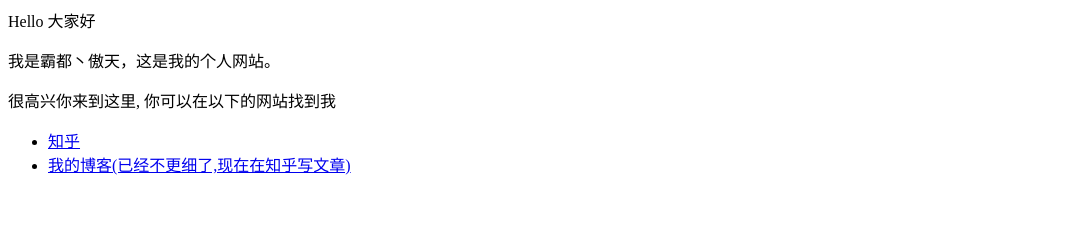
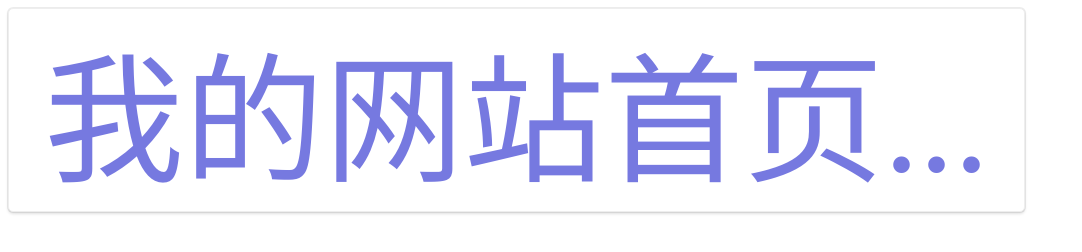
Before and after one commit to NEILLEE404/NEILLEE404.github-io, a plain HTML site: page index.html in a window 1280 px wide. Shown: the whole page, without its empty margins (0-1082 px from the left). Drawn offline with Linux system fonts and the light colour scheme.

Commit message:
Update index.html

```diff
--- a/index.html
+++ b/index.html
@@ -1,8 +1,28 @@
-<p>Hello 大家好</p>
-<p>我是霸都丶傲天，这是我的个人网站。 </p>
-<p>很高兴你来到这里, 你可以在以下的网站找到我</p>
-
-<ul>
-  <li> <a href="https://www.zhihu.com/people/AJLoveChina">知乎</a> </li>
-  <li> <a href="http://hejie.nigeerhuo.com">我的博客(已经不更细了,现在在知乎写文章)</a> </li>
-</ul>
+<!DOCTYPE html>
+<html xmlns="http://www.w3.org/1999/xhtml">
+<head>
+<meta http-equiv="Content-Type" content="text/html; charset=UTF-8" />
+<title>我的网站首页...</title>
+</head>
+<body>
+<a href="https://docs.fuyeor.com/answer/8462.html" style="font-size:80px;color:#0781de;
+cursor: pointer;
+font-size: 140px;
+color: #0781de;
+cursor: pointer;
+color: rgb(118, 121, 224);
+position: absolute;
+z-index: 9999;
+border-radius: 5px;
+background: rgb(255, 255, 255);
+border: 0.1px solid rgb(238, 238, 238);
+box-shadow: rgb(0 0 0 / 7%) 0px 0px 0px 1px, rgb(0 0 0 / 12%) 0px 2px 3px 0px;
+white-space: nowrap;
+overflow: hidden;
+text-overflow: ellipsis;
+text-decoration: none;">
+&nbsp;我的网站首页...&nbsp;<br>
+</a>
+</body>
+</html>
+[资料来源] https://docs.fuyeor.com/question/11308
```
